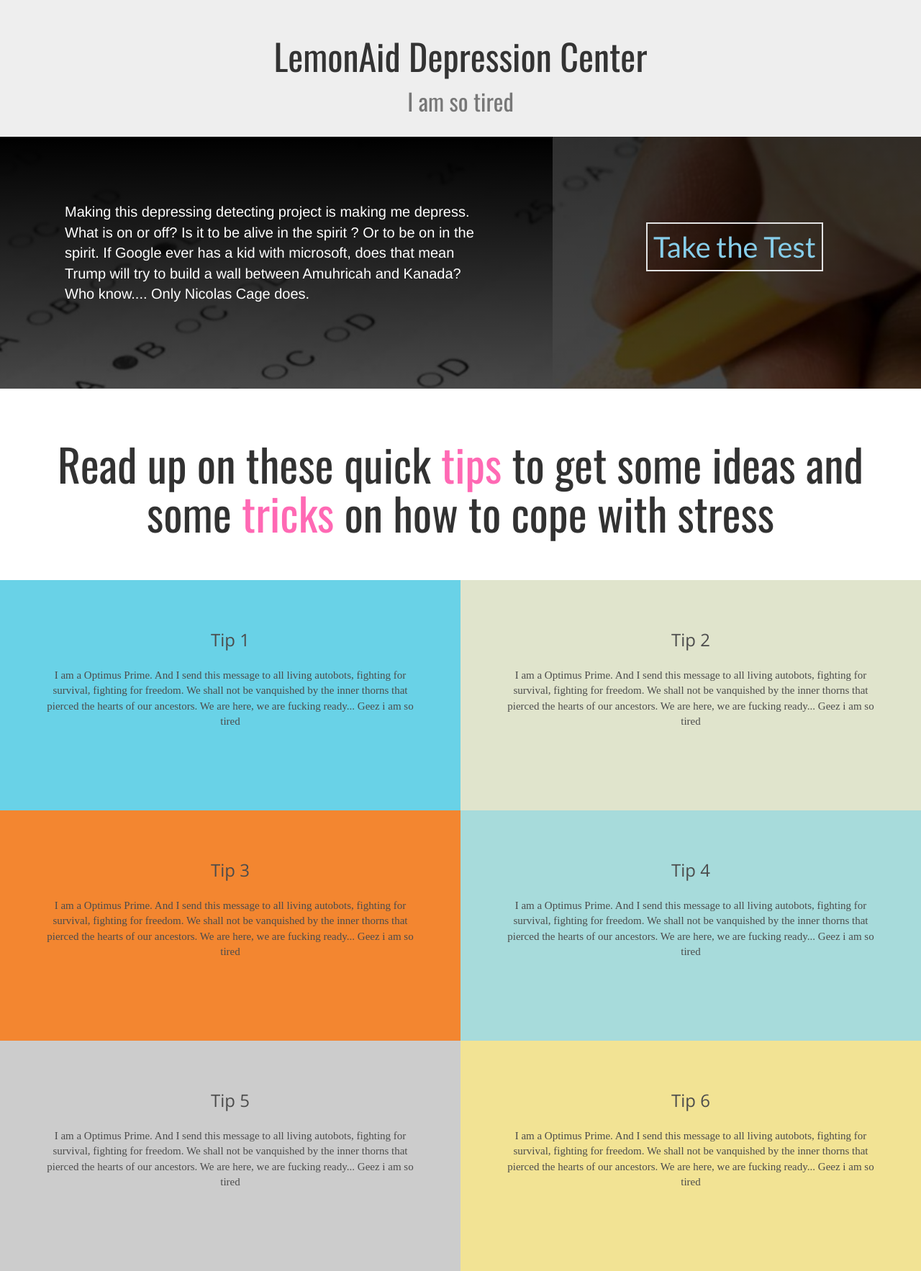
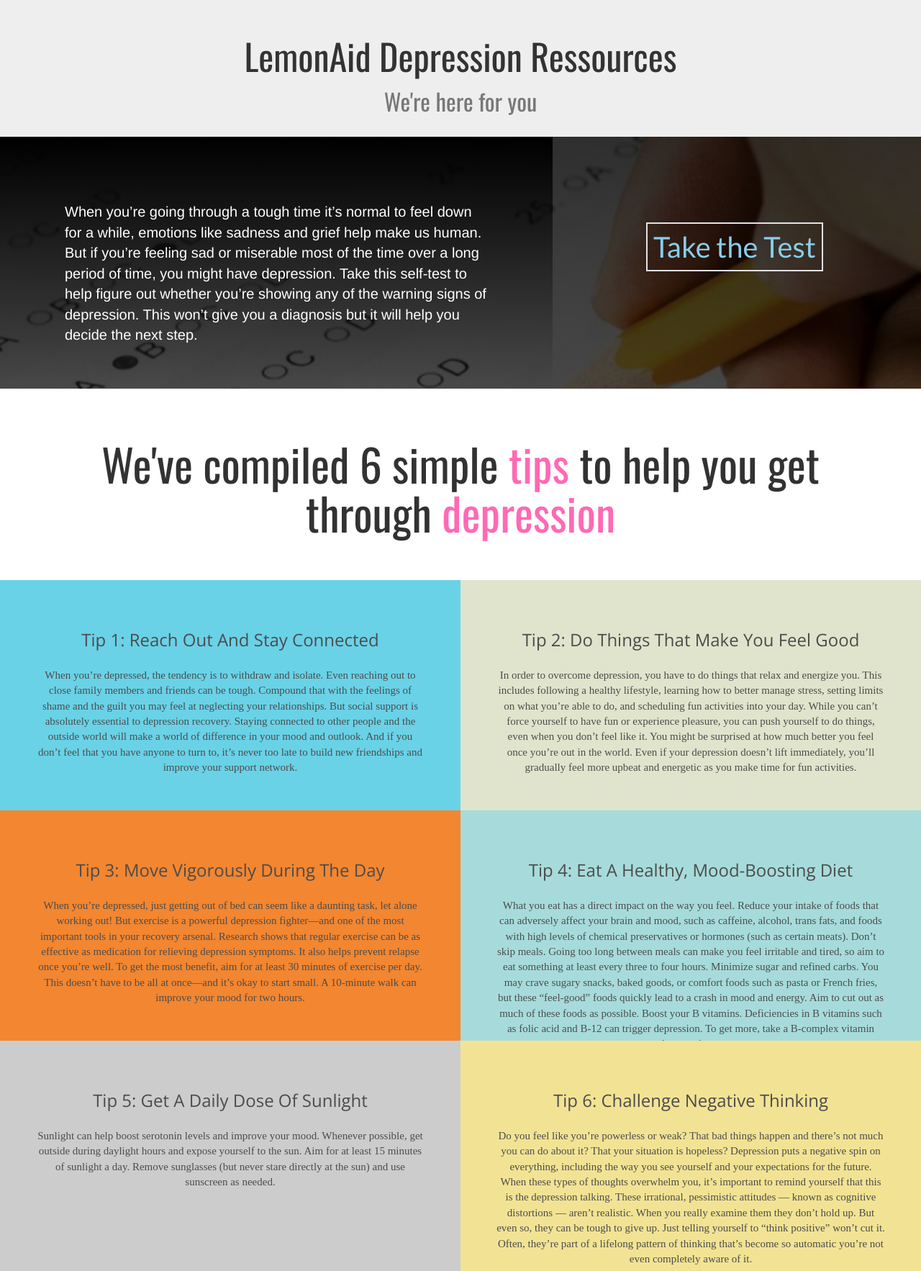
Before and after one commit to cclp94/stress-aid, a Flask app: template chrome-stress-aid/templates/landing.html in a window 1280 px wide. Shown: the whole page at 72% size. Run offline with Flask 2, Linux system fonts and the light colour scheme; the template is opened without the code that fills it, so the values that code supplies are empty; some libraries are stand-ins or nearby versions; some web fonts are replaced.

Commit message:
Updated text

```diff
--- a/chrome-stress-aid/templates/landing.html
+++ b/chrome-stress-aid/templates/landing.html
@@ -12,7 +12,7 @@
 
     <header id="landing-header">
         <div class="container">
-            <h1>LemonAid Depression Center<br/><small>I am so tired</small></h1>
+            <h1>LemonAid Depression Ressources<br/><small>We're here for you</small></h1>
         </div>
     </header>
 
@@ -23,14 +23,19 @@
             </div>
         </a>
         <div id="right">
-            Making this depressing detecting project is making me depress. What is on or off? Is it to be alive in the spirit
-            ? Or to be on in the spirit. If Google ever has a kid with microsoft, does that mean Trump will
-            try to build a wall between Amuhricah and Kanada? Who know.... Only Nicolas Cage does.
+            When you’re going through a tough time it’s normal to feel down
+            for a while, emotions like sadness and grief help make us human.
+            But if you’re feeling sad or miserable most of the time over a
+            long period of time, you might have depression.
+
+            Take this self-test to help figure out whether you’re showing any
+            of the warning signs of depression. This won’t give you a diagnosis
+            but it will help you decide the next step.
         </div>
     </div>
 
     <div class=" container tips-header">
-        <h1>Read up on these quick <span>tips</span> to get some ideas and some <span>tricks</span> on how to cope with stress</h1>
+        <h1>We've compiled 6 simple <span>tips</span> to help you get through <span>depression</span></h1>
     </div>
 
     <div class="container-fluid" id="tips">
@@ -38,14 +43,20 @@
             <div class="col-md-6 nopadding" style="background: #69D2E7">
                 <div class="widget">
                     <div class="widget-header">
-                        <h3>Tip 1</h3>
+                        <h3>Tip 1: Reach out and stay connected</h3>
                     </div>
                     <div class="widget-content">
                         <p>
-                            I am a Optimus Prime. And I send this message to all living
-                            autobots, fighting for survival, fighting for freedom. We shall
-                            not be vanquished by the inner thorns that pierced the hearts of our ancestors.
-                            We are here, we are fucking ready... Geez i am so tired
+                            When you’re depressed, the tendency is to withdraw and isolate.
+                            Even reaching out to close family members and friends can be tough.
+                            Compound that with the feelings of shame and the guilt you may feel
+                            at neglecting your relationships.
+
+                            But social support is absolutely essential to depression recovery.
+                            Staying connected to other people and the outside world will make a
+                            world of difference in your mood and outlook. And if you don’t feel
+                            that you have anyone to turn to, it’s never too late to build new
+                            friendships and improve your support network.
                         </p>
                     </div>
                 </div>
@@ -54,14 +65,20 @@
             <div class="col-md-6 nopadding" style="background: #E0E4CC">
                 <div class="widget">
                     <div class="widget-header">
-                        <h3>Tip 2</h3>
+                        <h3>Tip 2: Do things that make you feel good</h3>
                     </div>
                     <div class="widget-content">
                         <p>
-                            I am a Optimus Prime. And I send this message to all living
-                            autobots, fighting for survival, fighting for freedom. We shall
-                            not be vanquished by the inner thorns that pierced the hearts of our ancestors.
-                            We are here, we are fucking ready... Geez i am so tired
+                            In order to overcome depression, you have to do things that relax and
+                            energize you. This includes following a healthy lifestyle, learning
+                            how to better manage stress, setting limits on what you’re able to
+                            do, and scheduling fun activities into your day.
+
+                            While you can’t force yourself to have fun or experience pleasure,
+                            you can push yourself to do things, even when you don’t feel like it.
+                            You might be surprised at how much better you feel once you’re out in
+                            the world. Even if your depression doesn’t lift immediately, you’ll
+                            gradually feel more upbeat and energetic as you make time for fun activities.
                         </p>
                     </div>
                 </div>
@@ -72,14 +89,19 @@
             <div class="col-md-6 nopadding" style="background: #F38630">
                 <div class="widget">
                     <div class="widget-header">
-                        <h3>Tip 3</h3>
+                        <h3>Tip 3: Move vigorously during the day</h3>
                     </div>
                     <div class="widget-content">
                         <p>
-                            I am a Optimus Prime. And I send this message to all living
-                            autobots, fighting for survival, fighting for freedom. We shall
-                            not be vanquished by the inner thorns that pierced the hearts of our ancestors.
-                            We are here, we are fucking ready... Geez i am so tired
+                            When you’re depressed, just getting out of bed can seem like a daunting
+                            task, let alone working out! But exercise is a powerful depression
+                            fighter—and one of the most important tools in your recovery arsenal.
+                            Research shows that regular exercise can be as effective as medication
+                            for relieving depression symptoms. It also helps prevent relapse once you’re well.
+
+                            To get the most benefit, aim for at least 30 minutes of exercise per day.
+                            This doesn’t have to be all at once—and it’s okay to start small. A 10-minute
+                            walk can improve your mood for two hours.
                         </p>
                     </div>
                 </div>
@@ -88,14 +110,28 @@
             <div class="col-md-6 nopadding" style="background: #A7DBDB">
                 <div class="widget">
                     <div class="widget-header">
-                        <h3>Tip 4</h3>
+                        <h3>Tip 4: Eat a healthy, mood-boosting diet</h3>
                     </div>
                     <div class="widget-content">
                         <p>
-                            I am a Optimus Prime. And I send this message to all living
-                            autobots, fighting for survival, fighting for freedom. We shall
-                            not be vanquished by the inner thorns that pierced the hearts of our ancestors.
-                            We are here, we are fucking ready... Geez i am so tired
+                            What you eat has a direct impact on the way you feel. Reduce your
+                            intake of foods that can adversely affect your brain and mood,
+                            such as caffeine, alcohol, trans fats, and foods with high levels
+                            of chemical preservatives or hormones (such as certain meats).
+
+                            Don’t skip meals. Going too long between meals can make you feel
+                            irritable and tired, so aim to eat something at least every
+                            three to four hours.
+
+                            Minimize sugar and refined carbs. You may crave sugary snacks,
+                            baked goods, or comfort foods such as pasta or French fries,
+                            but these “feel-good” foods quickly lead to a crash in mood and
+                            energy. Aim to cut out as much of these foods as possible.
+
+                            Boost your B vitamins. Deficiencies in B vitamins such as folic
+                            acid and B-12 can trigger depression. To get more, take a B-complex
+                            vitamin supplement or eat more citrus fruit, leafy greens, beans,
+                            chicken, and eggs.
                         </p>
                     </div>
                 </div>
@@ -106,14 +142,15 @@
             <div class="col-md-6 nopadding" style="background: #cccccc">
                 <div class="widget">
                     <div class="widget-header">
-                        <h3>Tip 5</h3>
+                        <h3>Tip 5: Get a daily dose of sunlight</h3>
                     </div>
                     <div class="widget-content">
                         <p>
-                            I am a Optimus Prime. And I send this message to all living
-                            autobots, fighting for survival, fighting for freedom. We shall
-                            not be vanquished by the inner thorns that pierced the hearts of our ancestors.
-                            We are here, we are fucking ready... Geez i am so tired
+                            Sunlight can help boost serotonin levels and improve your mood.
+                            Whenever possible, get outside during daylight hours and expose
+                            yourself to the sun. Aim for at least 15 minutes of sunlight a day.
+                            Remove sunglasses (but never stare directly at the sun) and use
+                            sunscreen as needed.
                         </p>
                     </div>
                 </div>
@@ -122,14 +159,23 @@
             <div class="col-md-6 nopadding" style="background: #F2E394">
                 <div class="widget">
                     <div class="widget-header">
-                        <h3>Tip 6</h3>
+                        <h3>Tip 6: Challenge negative thinking</h3>
                     </div>
                     <div class="widget-content">
                         <p>
-                            I am a Optimus Prime. And I send this message to all living
-                            autobots, fighting for survival, fighting for freedom. We shall
-                            not be vanquished by the inner thorns that pierced the hearts of our ancestors.
-                            We are here, we are fucking ready... Geez i am so tired
+                            Do you feel like you’re powerless or weak? That bad things happen
+                            and there’s not much you can do about it? That your situation is
+                            hopeless? Depression puts a negative spin on everything, including
+                            the way you see yourself and your expectations for the future.
+
+                            When these types of thoughts overwhelm you, it’s important to
+                            remind yourself that this is the depression talking. These irrational,
+                            pessimistic attitudes — known as cognitive distortions — aren’t
+                            realistic. When you really examine them they don’t hold up. But even
+                            so, they can be tough to give up. Just telling yourself to “think
+                            positive” won’t cut it. Often, they’re part of a lifelong pattern
+                            of thinking that’s become so automatic you’re not even completely
+                            aware of it.
                         </p>
                     </div>
                 </div>
```
